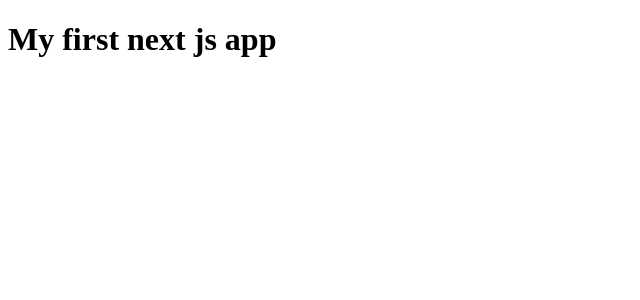
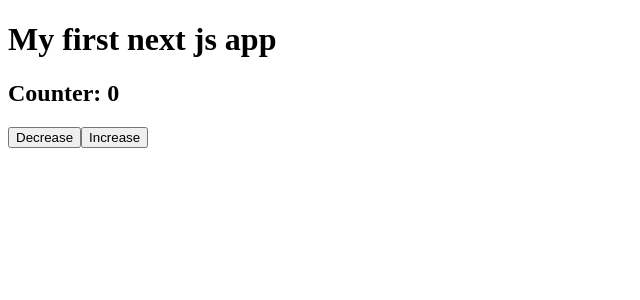
Before and after one commit to brcshakil1/my-first-next-js-app, a Next.js app: page / in a window 1280 px wide. Shown: the top 300 px of the page, without its empty margins (0-640 px from the left). Built offline with nearby package versions, Linux system fonts and the light colour scheme.

Commit message:
created a client component by using 'use client' on the component

```diff
--- a/src/app/page.js
+++ b/src/app/page.js
@@ -1,3 +1,4 @@
+import Counter from "@/components/Counter/Counter";
 import React from "react";
 
 const HomePage = () => {
@@ -6,6 +7,9 @@
       <h1 className="text-center text-2xl pt-10 font-bold">
         My first next js app
       </h1>
+      <div>
+        <Counter />
+      </div>
     </div>
   );
 };
--- /dev/null
+++ b/src/components/Counter/Counter.js
@@ -0,0 +1,26 @@
+"use client";
+
+import { useState } from "react";
+
+const Counter = () => {
+  const [counter, setCounter] = useState(0);
+  return (
+    <div>
+      <h2>Counter: {counter}</h2>
+      <button
+        className="btn btn-primary"
+        onClick={() => setCounter(counter - 1)}
+      >
+        Decrease
+      </button>
+      <button
+        className="btn btn-primary"
+        onClick={() => setCounter(counter + 1)}
+      >
+        Increase
+      </button>
+    </div>
+  );
+};
+
+export default Counter;
```
